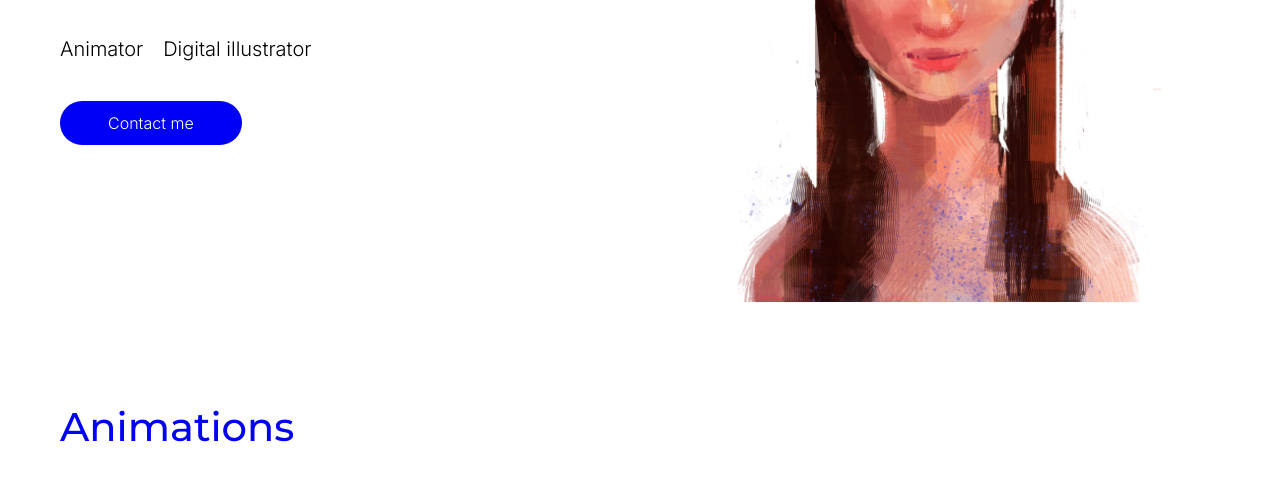
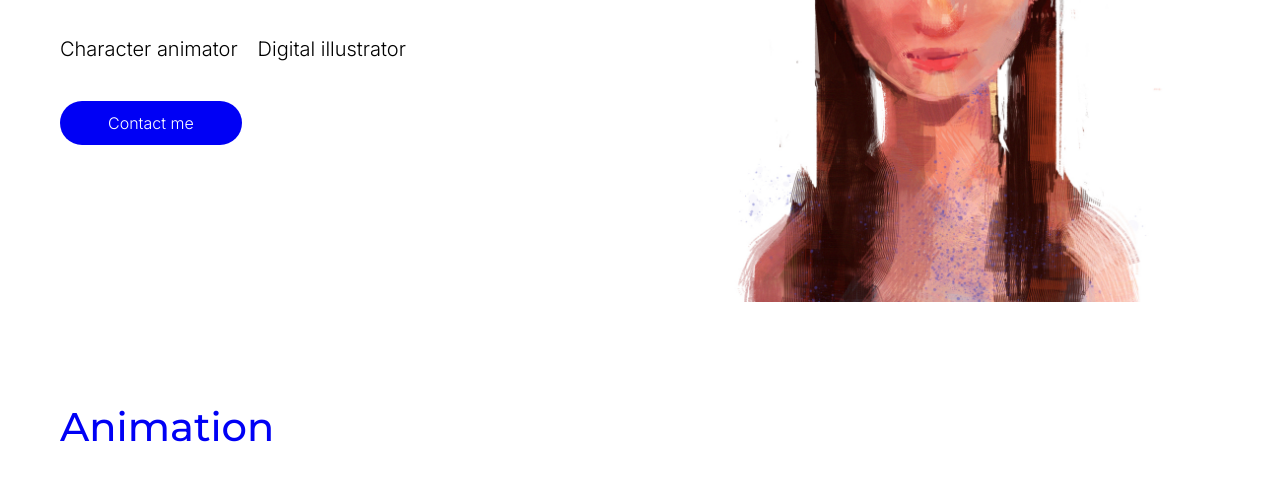
Before and after one commit to kraevaari/kraevaari.github.io, a plain HTML site: page index.html in a window 1280 px wide. Shown: the part 466-946 px from the top of the page. Drawn offline with Linux system fonts and the light colour scheme; grey boxes are pictures that could not be loaded.

Commit message:
Update index.html

```diff
--- a/index.html
+++ b/index.html
@@ -29,14 +29,14 @@
         <div class="content-box">
           <img src="./hero-logo.svg" alt="Arina Kraeva Logo" />
           <div class="text-box">
-            <p>Animator</p>
+            <p>Character animator</p>
             <p>Digital illustrator</p>
           </div>
           <a class="button" href="#">Contact me</a>
         </div>
       </section>
       <section id="animation">
-        <h2>Animations</h2>
+        <h2>Animation</h2>
         <div class="content-box">
           <div class="img-container">
             <img src="./animation-1.gif" alt="" />
```
